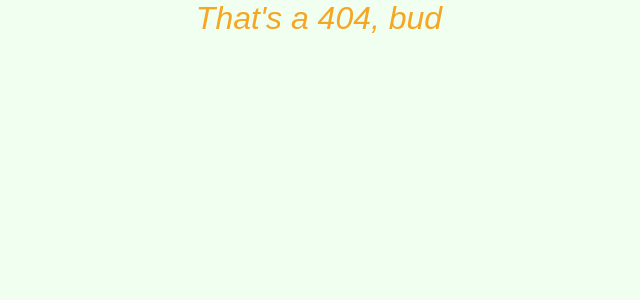
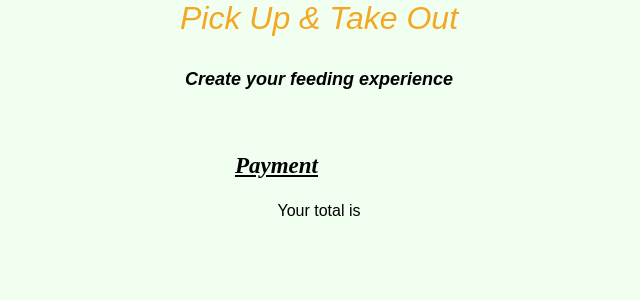
Before and after one commit to fancychimp/take-out, a React (Create React App) app: page /checkout in a window 1280 px wide. Before the commit this address had no page. Shown: the top 300 px of the page, without its empty margins (321-961 px from the left). Built offline with nearby package versions, Linux system fonts and the light colour scheme.

Commit message:
Adds Payment component

```diff
--- a/src/components/CartItem.js
+++ b/src/components/CartItem.js
@@ -15,7 +15,7 @@ class CartItem extends React.Component {
         return (
             <div>
                 <p className="added-dish added-dish-name"> {name} <img className="added-dish-image" src={added_image} alt={name} /> </p>
-
+                <div className="dish">
                 <p className="dish-price"> <span className="count">{this.props.item_count}</span> {formatPrice(this.props.item_count * price)} </p>
 
                 <div className="shopping-cart-btn" onClick={ () => this.props.addDishToOrder(this.props.index) }>
@@ -24,6 +24,7 @@ class CartItem extends React.Component {
                 <div className="shopping-cart-btn" onClick={ () => this.props.removeDishFromOrder(this.props.index) }>
                     <p className="btnText">Remove dish</p>
                 </div>
+                </div>
             </div>
 
         )
--- /dev/null
+++ b/src/components/Payment.js
@@ -0,0 +1,19 @@
+import React from 'react';
+import Header from './Header';
+
+class Payment extends React.Component {
+
+    render() {
+        return (
+            <div>
+                <div className="menu">
+                        <Header tagline="Create your feeding experience"/>
+                 </div>
+                 <p className="cart-tagline">Payment</p>
+                 <p>Your total is </p>
+            </div>
+        )
+    }
+};
+
+export default Payment;
--- a/src/components/Router.js
+++ b/src/components/Router.js
@@ -2,6 +2,7 @@ import React from "react";
 import { BrowserRouter, Route, Switch } from "react-router-dom";
 import App from "./App";
 import NotFound from "./NotFound";
+import Payment from "./Payment";
 import ShoppingCart from "./ShoppingCart";
 
 const Router = () => (
@@ -9,6 +10,7 @@ const Router = () => (
         <Switch>
             <Route exact path="/" component={App} />
             <Route path="/myOrder/" component={ShoppingCart} />
+            <Route path="/checkout/" component={Payment} />
             <Route component={NotFound} />
         </Switch>
     </BrowserRouter>
--- a/src/components/ShoppingCart.js
+++ b/src/components/ShoppingCart.js
@@ -55,6 +55,16 @@ class ShoppingCart extends React.Component {
         })
     };
 
+    goToPayment = () => {
+        this.props.history.push({
+          pathname: '/checkout',
+          state: {
+            order: this.state.order,
+            dishes: this.state.dishes
+          }
+        })
+    };
+
 
     render() {
         const orderIds = Object.keys(this.props.location.state.order)
@@ -92,7 +102,7 @@ class ShoppingCart extends React.Component {
                         Total:  {formatPrice(total)}
                     </div>
                     <div onClick={this.handlePayButton}>
-                        <p className="shopping-cart-btn pay-order btnText">Pay for order</p>
+                        <p className="shopping-cart-btn pay-order btnText" onClick={this.goToPayment}>Pay for order</p>
                     </div>
                 </div>
             )
--- a/src/css/index.css
+++ b/src/css/index.css
@@ -195,6 +195,10 @@ ul {
   padding-bottom: 10px;
 }
 
+.dish {
+  padding-right: 143px;
+}
+
 .added-dish {
   padding-top: 50px;
 }
```
